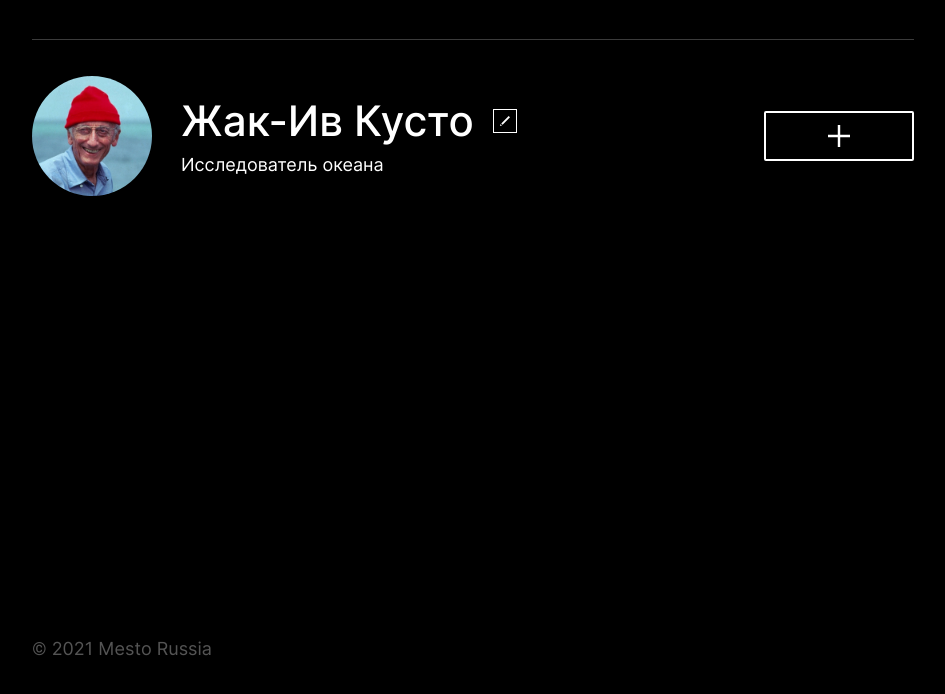
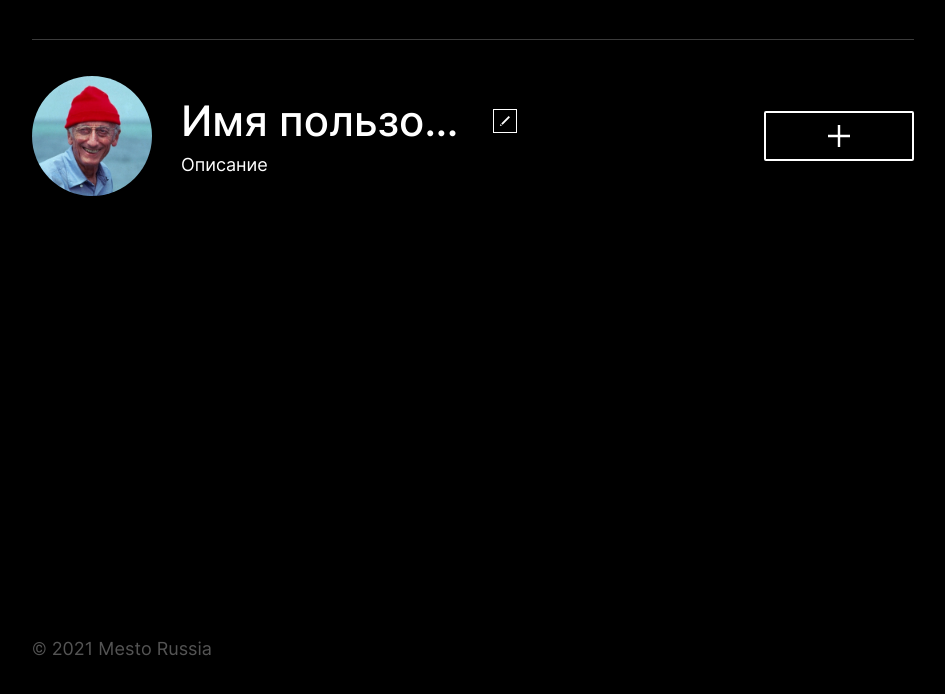
Before and after one commit to Pavel-on-GH/mesto-project-ff, a website built with webpack: page src/index.html in a window 1280 px wide. Shown: the part 80-774 px from the top of the page, without its empty margins (167-1112 px from the left). Built offline with nearby package versions, Linux system fonts and the light colour scheme; no server answers.

Commit message:
4.1.5.1 - деплой проекта

```diff
--- a/package.json
+++ b/package.json
@@ -5,7 +5,9 @@
   "main": "index.js",
   "scripts": {
     "build": "webpack --mode production",
-    "dev": "webpack serve"
+    "dev": "webpack serve",
+    "predeploy": "npm run build",
+    "deploy": "gh-pages -d dist"
   },
   "keywords": [],
   "author": "Pavel-on-GH",
@@ -18,6 +20,7 @@
     "clean-webpack-plugin": "^4.0.0",
     "css-loader": "^7.1.2",
     "cssnano": "^7.0.6",
+    "gh-pages": "^6.3.0",
     "html-webpack-plugin": "^5.6.3",
     "mini-css-extract-plugin": "^2.9.2",
     "postcss-loader": "^8.1.1",
--- a/src/index.html
+++ b/src/index.html
@@ -24,9 +24,9 @@
             class="profile__image"
             style="background-image: url('<%=require(`./images/avatar.jpg`)%>')"></div>
           <div class="profile__info">
-            <h1 class="profile__title">Жак-Ив Кусто</h1>
+            <h1 class="profile__title">Имя пользователя</h1>
             <button class="profile__edit-button" type="button"></button>
-            <p class="profile__description">Исследователь океана</p>
+            <p class="profile__description">Описание</p>
           </div>
           <button class="profile__add-button" type="button"></button>
         </section>
```
Also changed, not shown: README.md, 1 other file.
